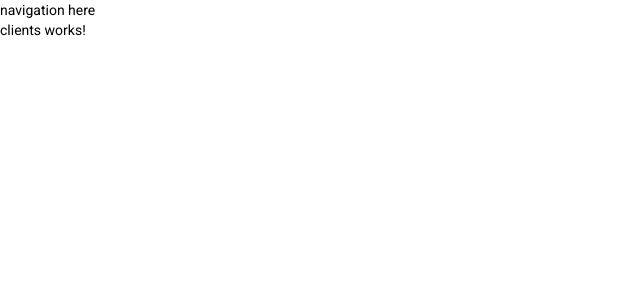
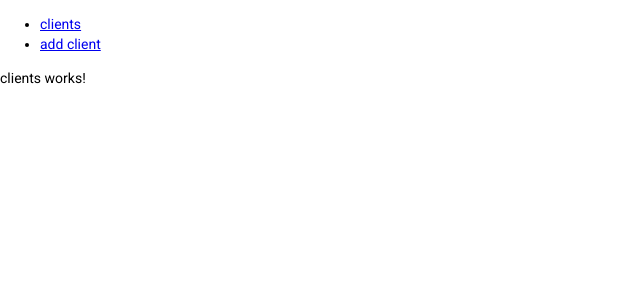
Before and after one commit to trescoder/mini-crm, an Angular app: page /clients in a window 1280 px wide. Shown: the top 300 px of the page, without its empty margins (0-640 px from the left). Built offline with nearby package versions, Linux system fonts and the light colour scheme.

Commit message:
ADD links to navigate

```diff
--- a/src/app/app-routing.module.ts
+++ b/src/app/app-routing.module.ts
@@ -1,9 +1,11 @@
 import { NgModule } from '@angular/core';
 import { RouterModule, Routes } from '@angular/router';
+import { AddClientComponent } from './clients/add-client/add-client.component';
 import { ClientsComponent } from './clients/clients.component';
 
 const routes: Routes = [
   { path: 'clients', component: ClientsComponent },
+  { path: 'add-client', component: AddClientComponent },
   { path: '**', redirectTo: '/clients', pathMatch: 'full' },
 ];
 
--- a/src/app/app.component.html
+++ b/src/app/app.component.html
@@ -1,5 +1,14 @@
 <div class="main-container">
-  <nav>navigation here</nav>
+  <nav>
+    <ul>
+      <li>
+        <a [routerLink]="['/clients']">clients</a>
+      </li>
+      <li>
+        <a [routerLink]="['/add-client']">add client</a>
+      </li>
+    </ul>
+  </nav>
   <aside>
     <router-outlet></router-outlet>
   </aside>
```
